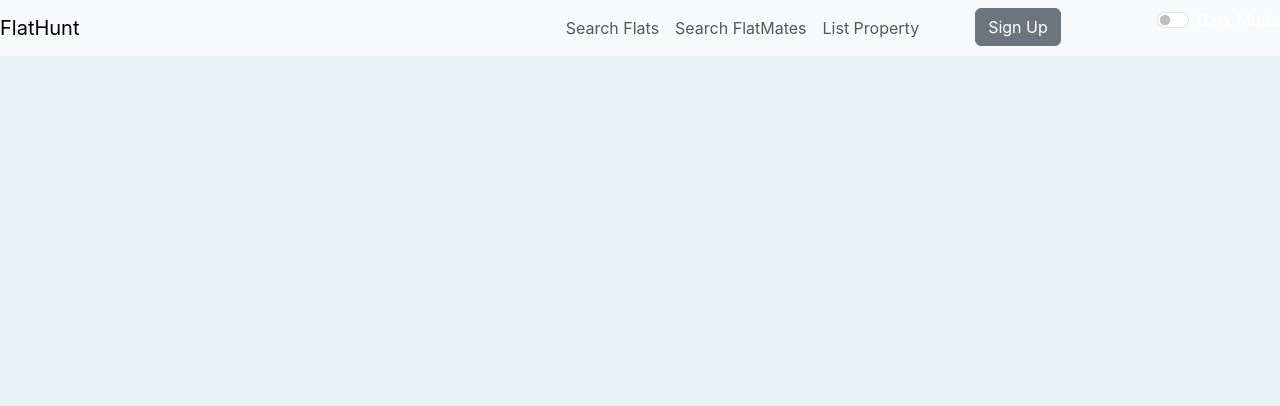
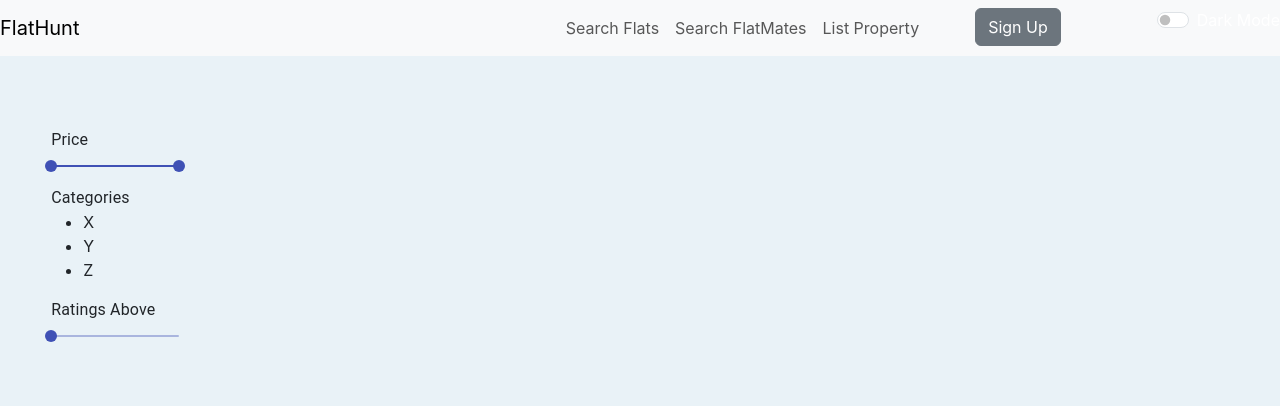
Before and after one commit to Abhranil1033/HD_Project2, a React (Create React App) app in the folder frontend/: page /flats in a window 1280 px wide. Shown: the top 406 px of the page. Built offline with nearby package versions, Linux system fonts and the light colour scheme; no server answers.

Commit message:
added pagination and filters

```diff
--- a/frontend/package.json
+++ b/frontend/package.json
@@ -5,6 +5,7 @@
   "dependencies": {
     "@emotion/react": "^11.11.1",
     "@emotion/styled": "^11.11.0",
+    "@material-ui/core": "^4.12.4",
     "@mui/icons-material": "^5.11.16",
     "@mui/material": "^5.13.6",
     "@reduxjs/toolkit": "^1.9.5",
--- a/frontend/src/actions/flatActions.js
+++ b/frontend/src/actions/flatActions.js
@@ -4,11 +4,15 @@ import {
     ALL_FLAT_REQUEST, ALL_FLAT_SUCCESS, ALL_FLAT_FAILED,CLEAR_ERRORS
 } from "../constants/flatConstants";
 
-export const getFlats = () => async(dispatch) =>{
+export const getFlats = (currentPage=1,rent=[0,125000],category,ratings=0) => async(dispatch) =>{
     try{
         dispatch({type : ALL_FLAT_REQUEST});
 
-        const link = `api/v1/flats`;
+        const link = `api/v1/flats?page=${currentPage}&rent[gte]=${rent[0]}&rent[lte]=${rent[1]}&ratings[gte]=${ratings}`;
+        if(category){
+            link = `/api/v1/products?page=${currentPage}&rent[gte]=${rent[0]}&rent[lte]=${rent[1]}&category=${category}&ratings[gte]=${ratings}`;
+        }
+
         const {data} = await axios.get(link);
 
         dispatch({
--- a/frontend/src/actions/flatmateActions.js
+++ b/frontend/src/actions/flatmateActions.js
@@ -4,11 +4,15 @@ import {
     ALL_FLATMATE_REQUEST, ALL_FLATMATE_SUCCESS, ALL_FLATMATE_FAILED,CLEAR_ERRORS
 } from "../constants/flatmateConstants";
 
-export const getFlatmates = () => async(dispatch) =>{
+export const getFlatmates = (currentPage=1,category) => async(dispatch) =>{
     try{
         dispatch({type : ALL_FLATMATE_REQUEST});
 
-        const link = `api/v1/flatmates`;
+        const link = `api/v1/flatmates?page=${currentPage}}`;
+        if(category){
+            link = `/api/v1/products?page=${currentPage}&category=${category}`;
+        }
+
         const {data} = await axios.get(link);
 
         dispatch({
--- a/frontend/src/components/Home/FlatHome.js
+++ b/frontend/src/components/Home/FlatHome.js
@@ -4,22 +4,90 @@ import { useState } from 'react';
 import { useSelector, useDispatch } from "react-redux";
 import { getFlats } from '../../actions/flatActions';
 import { Link } from 'react-router-dom';
+import Pagination from '@mui/material/Pagination';
+import { Typography, Slider } from "@material-ui/core";
+
+const categories = ["X","Y","Z"];
+
 
 const FlatHome = () => {
 
   const dispatch = useDispatch();
-  const {loading,error,flats,totalFlats} = useSelector((state) => state.flats)
+  const { loading, error, flats, totalFlats, itemsInAPage } = useSelector((state) => state.flats);
+
+  const [currentPage, setCurrentPage] = useState(1);
+  const [rent, setRent] = useState([0, 125000]);
+  const [category, setCategory] = useState("");
+  const [ratings, setRatings] = useState(0);
+
+  const setCurrentPageNumber = (event, value) => {
+    setCurrentPage(value);
+    console.log(currentPage);
+    // navigate(`?page=${currentPage}`);
+  }
+
+  const rentHandler = (event, value) => {
+    setRent(value);
+  }
+
+  const changeCategory = (event, value) => {
+    setCategory(value);
+    console.log(category);
+  }
+
+  const ratingsHandler = (event, value) => {
+    setRatings(value);
+    console.log(ratings);
+  }
+
+  const paginationVisible = flats.length > 0;
 
   useEffect(() => {
-    dispatch(getFlats());
-  },[dispatch]);
+    dispatch(getFlats(currentPage, rent, category, ratings));
+  }, [dispatch, currentPage, rent, category, ratings]);
 
   return (
     <div className='flatPage'>
       <section className='flatSection'>
+        <div className="filterBox">
+          <Typography>Price</Typography>
+          <Slider
+            value={rent}
+            onChange={rentHandler}
+            valueLabelDisplay="auto"
+            aria-labelledby="range-slider"
+            min={0}
+            max={25000}
+          />
+
+          <Typography>Categories</Typography>
+          <ul className="categoryBox">
+            {categories.map((category) => (
+              <li className="category-link"
+                key={category}
+                onClick={changeCategory}
+              >
+                {category}
+              </li>
+            ))}
+          </ul>
+
+          <fieldset>
+            <Typography component="legend">Ratings Above</Typography>
+            <Slider
+              value={ratings}
+              onChange={ratingsHandler}
+              aria-labelledby="continuous-slider"
+              min={0}
+              max={5}
+              valueLabelDisplay="auto"
+            />
+          </fieldset>
+
+        </div>
         <div className="flat-container">
           <div className="cards">
-            { flats &&
+            {flats &&
               flats.map((flat, i) => (
                 <div key={i} className="card">
                   <h3>{flat.city}</h3>
@@ -30,6 +98,16 @@ const FlatHome = () => {
             }
           </div>
         </div>
+        {paginationVisible && (
+          <Pagination
+            count={Math.ceil(totalFlats / itemsInAPage)}
+            size="large"
+            page={currentPage}
+            variant="outlined"
+            shape="rounded"
+            onChange={setCurrentPageNumber}
+          />
+        )}
       </section>
     </div>
   )
--- a/frontend/src/components/Home/FlatmateHome.css
+++ b/frontend/src/components/Home/FlatmateHome.css
@@ -63,6 +63,14 @@ section{
     background:transparent;
     color:#73C2FB;
 }
+
+.filterBox {
+    width: 10vmax;
+    position: absolute;
+    top: 10vmax;
+    left: 4vmax;
+  }
+
 @media(max-width:969px) {
     section{
         padding:20px 0px;
@@ -75,6 +83,11 @@ section{
         flex: 0 0 calc(50% - 20px);
         max-width: calc(50% - 20px);
     }
+    .filterBox {
+        width: 20vmax;
+        position: static;
+        margin: auto;
+      }
 }
 @media(max-width:600px) {
     .card{
--- a/frontend/src/components/Home/FlatmateHome.js
+++ b/frontend/src/components/Home/FlatmateHome.js
@@ -4,19 +4,55 @@ import { useState } from 'react';
 import { useSelector, useDispatch } from "react-redux";
 import { getFlatmates } from '../../actions/flatmateActions';
 import { Link } from 'react-router-dom';
+import Pagination from '@mui/material/Pagination';
+import { Typography, Slider } from "@material-ui/core";
+
+const categories = ["X","Y","Z"];
 
 const FlatmateHome = () => {
 
   const dispatch = useDispatch();
-  const {loading,error,flatmates,totalFlatmates} = useSelector((state) => state.flatmates)
+  const { loading, error, flatmates, totalFlatmates, itemsInAPage } = useSelector((state) => state.flatmates)
+
+  const [currentPage, setCurrentPage] = useState(1);
+  const [category, setCategory] = useState("");
+
+  const setCurrentPageNumber = (event, value) => {
+    setCurrentPage(value);
+    console.log(currentPage);
+    // navigate(`?page=${currentPage}`);
+  }
+
+  const changeCategory = (event, value) => {
+    setCategory(value);
+    console.log(category);
+  }
+
+  const paginationVisible = flatmates.length > 0;
+
 
   useEffect(() => {
-    dispatch(getFlatmates());
-  },[dispatch]);
+    dispatch(getFlatmates(currentPage, category));
+  }, [dispatch, currentPage, category]);
 
   return (
     <div className='flatmatePage'>
       <section>
+        <div className="filterBox">
+
+          <Typography>Categories</Typography>
+          <ul className="categoryBox">
+            {categories.map((category) => (
+              <li className="category-link"
+                key={category}
+                onClick={changeCategory}
+              >
+                {category}
+              </li>
+            ))}
+          </ul>
+
+        </div>
         <div className="flatmate-container">
           <div className="cards">
             {
@@ -37,6 +73,16 @@ const FlatmateHome = () => {
             }
           </div>
         </div>
+        {paginationVisible && (
+          <Pagination
+            count={Math.ceil(totalFlatmates / itemsInAPage)}
+            size="large"
+            page={currentPage}
+            variant="outlined"
+            shape="rounded"
+            onChange={setCurrentPageNumber}
+          />
+        )}
       </section>
     </div>
   )
```
Also changed, not shown: 1 other file (tests, documents, lock files or other folders).
